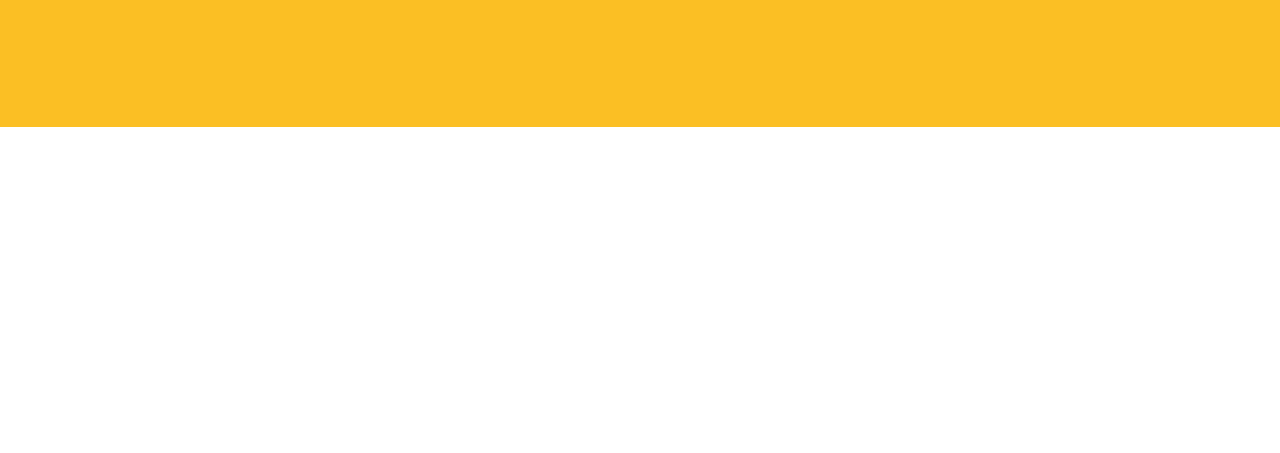
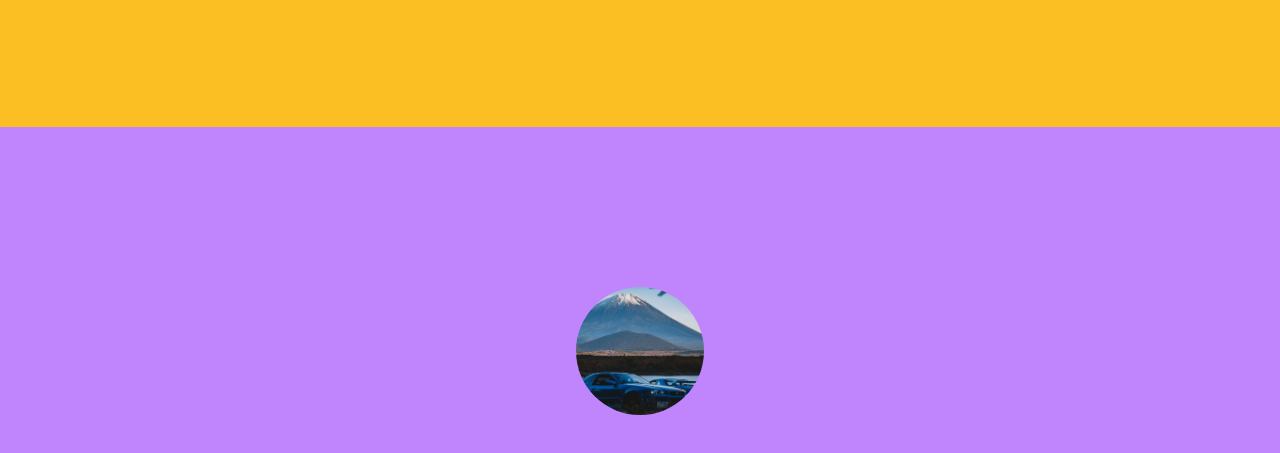
Before and after one commit to TrixterDev/lesson-git, a website: page index.html in a window 1280 px wide. Shown: the part 329-782 px from the top of the page. Drawn offline with Linux system fonts and the light colour scheme.

Commit message:
add about section

```diff
--- a/index.html
+++ b/index.html
@@ -15,5 +15,9 @@
   <section class="p-40 bg-amber-400 flex justify-center">
     <h2 class="text-6xl">We are in gthub</h2>
   </section>
+
+  <section class="p-40 flex justify-center bg-purple-400">
+    <img src="img/photo-1605907153179-8b364644a241.webp" class="h-32 w-32 object-cover rounded-full" alt="">
+  </section>
 </body>
 </html>
```
Also changed, not shown: css/style.css, img/photo-1605907153179-8b364644a241.webp (added), 1 other file.
